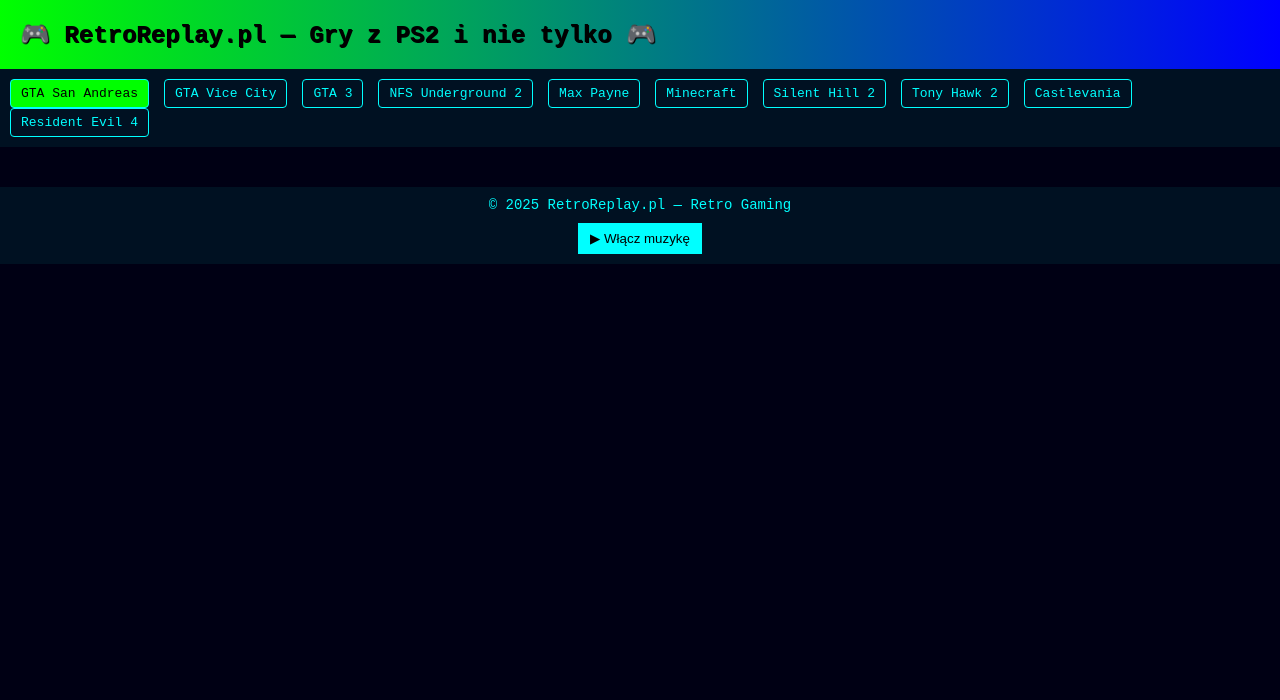
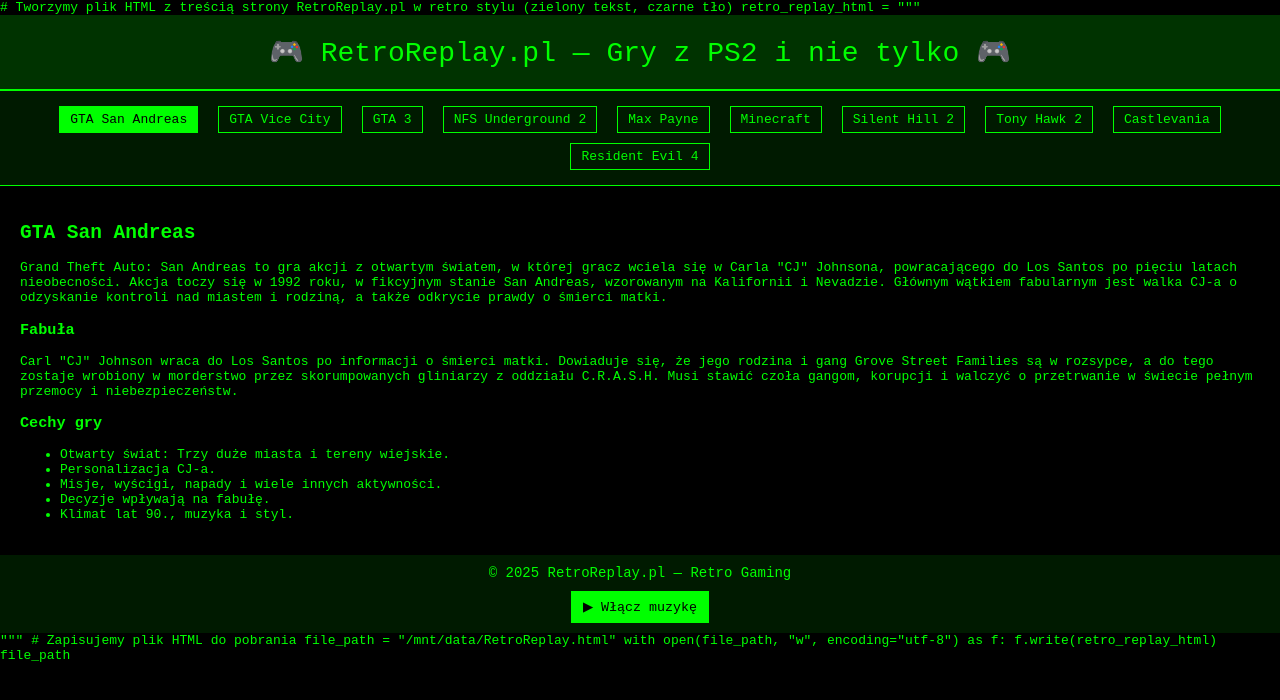
Before and after one commit to b3zejek/opisgier, a plain HTML site: page index.html in a window 1280 px wide. Both pictures are taken after a click on the link "GTA San Andreas". Drawn offline with Linux system fonts and the light colour scheme.

Commit message:
Update index.html

```diff
--- a/index.html
+++ b/index.html
@@ -1,76 +1,70 @@
+# Tworzymy plik HTML z treścią strony RetroReplay.pl w retro stylu (zielony tekst, czarne tło)
+retro_replay_html = """
 <!DOCTYPE html>
 <html lang="pl">
 <head>
-  <meta charset="UTF-8" />
+  <meta charset="UTF-8">
   <title>RetroReplay.pl</title>
   <style>
     body {
-      background: #000014;
-      color: #0ff;
+      background-color: black;
+      color: #00ff00;
       font-family: monospace;
       margin: 0;
       padding: 0;
     }
     header {
-      background: linear-gradient(90deg, #0f0, #00f);
-      color: #000;
+      background-color: #003300;
       padding: 20px;
-      font-size: 24px;
-      font-weight: bold;
-      text-shadow: 1px 1px #000;
+      font-size: 28px;
+      text-align: center;
+      color: #00ff00;
+      border-bottom: 2px solid #00ff00;
     }
     nav {
-      background: #001122;
+      background-color: #001a00;
       padding: 10px;
       display: flex;
       flex-wrap: wrap;
+      justify-content: center;
+      border-bottom: 1px solid #00ff00;
     }
     nav a {
-      color: #0ff;
+      color: #00ff00;
       text-decoration: none;
-      margin-right: 15px;
-      padding: 6px 10px;
-      border: 1px solid #0ff;
-      border-radius: 4px;
-      transition: background 0.2s;
+      margin: 5px 10px;
+      padding: 5px 10px;
+      border: 1px solid #00ff00;
     }
-    nav a:hover {
-      background: #0ff;
-      color: #000;
-    }
-    nav a.active {
-      background: #0f0;
-      color: #000;
-    }
-    main {
-      padding: 20px;
+    nav a:hover, nav a.active {
+      background-color: #00ff00;
+      color: black;
     }
     section {
       display: none;
-      opacity: 0;
-      transition: opacity 0.3s ease-in-out;
+      padding: 20px;
     }
     section.active {
       display: block;
-      opacity: 1;
     }
     footer {
       text-align: center;
       padding: 10px;
-      background: #001122;
-      color: #0ff;
+      background-color: #001a00;
+      color: #00ff00;
       font-size: 14px;
     }
     button {
-      background: #0ff;
-      color: #000;
+      margin-top: 10px;
+      background: #00ff00;
+      color: black;
       border: none;
       padding: 8px 12px;
+      font-family: monospace;
       cursor: pointer;
-      margin-top: 10px;
     }
     button:hover {
-      background: #0f0;
+      background: lime;
     }
   </style>
 </head>
@@ -92,18 +86,40 @@
 </nav>
 
 <main>
-  <!-- Wszystkie sekcje z grami (jak poprzednio) -->
-  <!-- ... (sekcje z opisami gier: GTA, NFS, Max Payne, etc.) -->
+  <section id="gta-sa" class="active">
+    <h2>GTA San Andreas</h2>
+    <p>Grand Theft Auto: San Andreas to gra akcji z otwartym światem, w której gracz wciela się w Carla "CJ" Johnsona, powracającego do Los Santos po pięciu latach nieobecności. Akcja toczy się w 1992 roku, w fikcyjnym stanie San Andreas, wzorowanym na Kalifornii i Nevadzie. Głównym wątkiem fabularnym jest walka CJ-a o odzyskanie kontroli nad miastem i rodziną, a także odkrycie prawdy o śmierci matki.</p>
+    <h3>Fabuła</h3>
+    <p>Carl "CJ" Johnson wraca do Los Santos po informacji o śmierci matki. Dowiaduje się, że jego rodzina i gang Grove Street Families są w rozsypce, a do tego zostaje wrobiony w morderstwo przez skorumpowanych gliniarzy z oddziału C.R.A.S.H. Musi stawić czoła gangom, korupcji i walczyć o przetrwanie w świecie pełnym przemocy i niebezpieczeństw.</p>
+    <h3>Cechy gry</h3>
+    <ul>
+      <li>Otwarty świat: Trzy duże miasta i tereny wiejskie.</li>
+      <li>Personalizacja CJ-a.</li>
+      <li>Misje, wyścigi, napady i wiele innych aktywności.</li>
+      <li>Decyzje wpływają na fabułę.</li>
+      <li>Klimat lat 90., muzyka i styl.</li>
+    </ul>
+  </section>
+
+  <!-- Reszta gier (skrócone opisy dla przykładu) -->
+  <section id="gta-vc"><h2>GTA Vice City</h2><p>Akcja dzieje się w latach 80. w słonecznym Vice City. Gracz wciela się w Tommy'ego Vercetti...</p></section>
+  <section id="gta-3"><h2>GTA 3</h2><p>Osadzona w mrocznym Liberty City, gracz wciela się w milczącego Claude’a, który szuka zemsty...</p></section>
+  <section id="nfs-u2"><h2>Need for Speed: Underground 2</h2><p>Wyścigi uliczne, tuning aut i otwarty świat Bayview...</p></section>
+  <section id="max-payne"><h2>Max Payne</h2><p>Noir, zemsta i bullet time. Max szuka sprawiedliwości w brutalnym świecie...</p></section>
+  <section id="minecraft"><h2>Minecraft</h2><p>Buduj, przetrwaj i eksploruj nieskończony świat złożony z bloków...</p></section>
+  <section id="sh2"><h2>Silent Hill 2</h2><p>Psychologiczny horror, tajemnica i groza w mglistym miasteczku...</p></section>
+  <section id="tony-hawk"><h2>Tony Hawk's Pro Skater 2</h2><p>Legendarny skateboarding, triki i punkowa muzyka...</p></section>
+  <section id="castlevania"><h2>Castlevania: Symphony of the Night</h2><p>Platformówka z elementami RPG, gotycki klimat i eksploracja zamku...</p></section>
+  <section id="re4"><h2>Resident Evil 4</h2><p>Leon S. Kennedy ratuje córkę prezydenta i walczy z przerażającymi stworami w Hiszpanii...</p></section>
 </main>
 
 <footer>
-  &copy; 2025 RetroReplay.pl — Retro Gaming
-  <br />
+  &copy; 2025 RetroReplay.pl — Retro Gaming<br>
   <button id="music-control">▶ Włącz muzykę</button>
 </footer>
 
 <audio id="bg-music" loop>
-  <source src="https://cdn.pixabay.com/audio/2022/11/03/audio_3ae8474c33.mp3" type="audio/mpeg" />
+  <source src="https://cdn.pixabay.com/audio/2022/11/03/audio_3ae8474c33.mp3" type="audio/mpeg">
 </audio>
 
 <script>
@@ -116,16 +132,9 @@
     link.addEventListener('click', () => {
       const target = link.getAttribute('data-target');
       links.forEach(l => l.classList.remove('active'));
-      sections.forEach(s => {
-        s.classList.remove('active');
-        s.style.opacity = 0;
-      });
+      sections.forEach(s => s.classList.remove('active'));
+      document.getElementById(target).classList.add('active');
       link.classList.add('active');
-      const targetSection = document.getElementById(target);
-      targetSection.classList.add('active');
-      setTimeout(() => {
-        targetSection.style.opacity = 1;
-      }, 50);
     });
   });
 
@@ -142,3 +151,11 @@
 
 </body>
 </html>
+"""
+
+# Zapisujemy plik HTML do pobrania
+file_path = "/mnt/data/RetroReplay.html"
+with open(file_path, "w", encoding="utf-8") as f:
+    f.write(retro_replay_html)
+
+file_path
```
